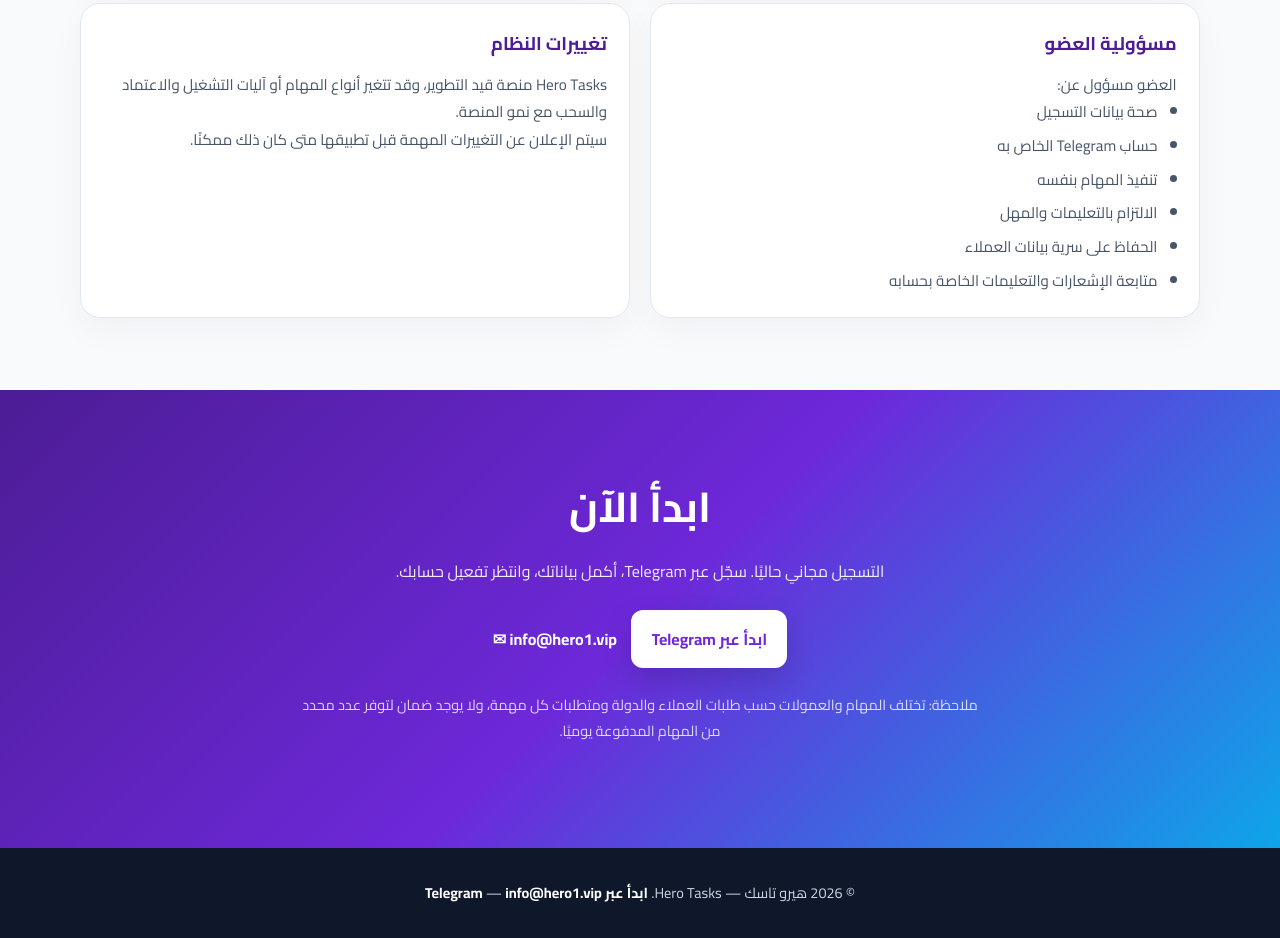
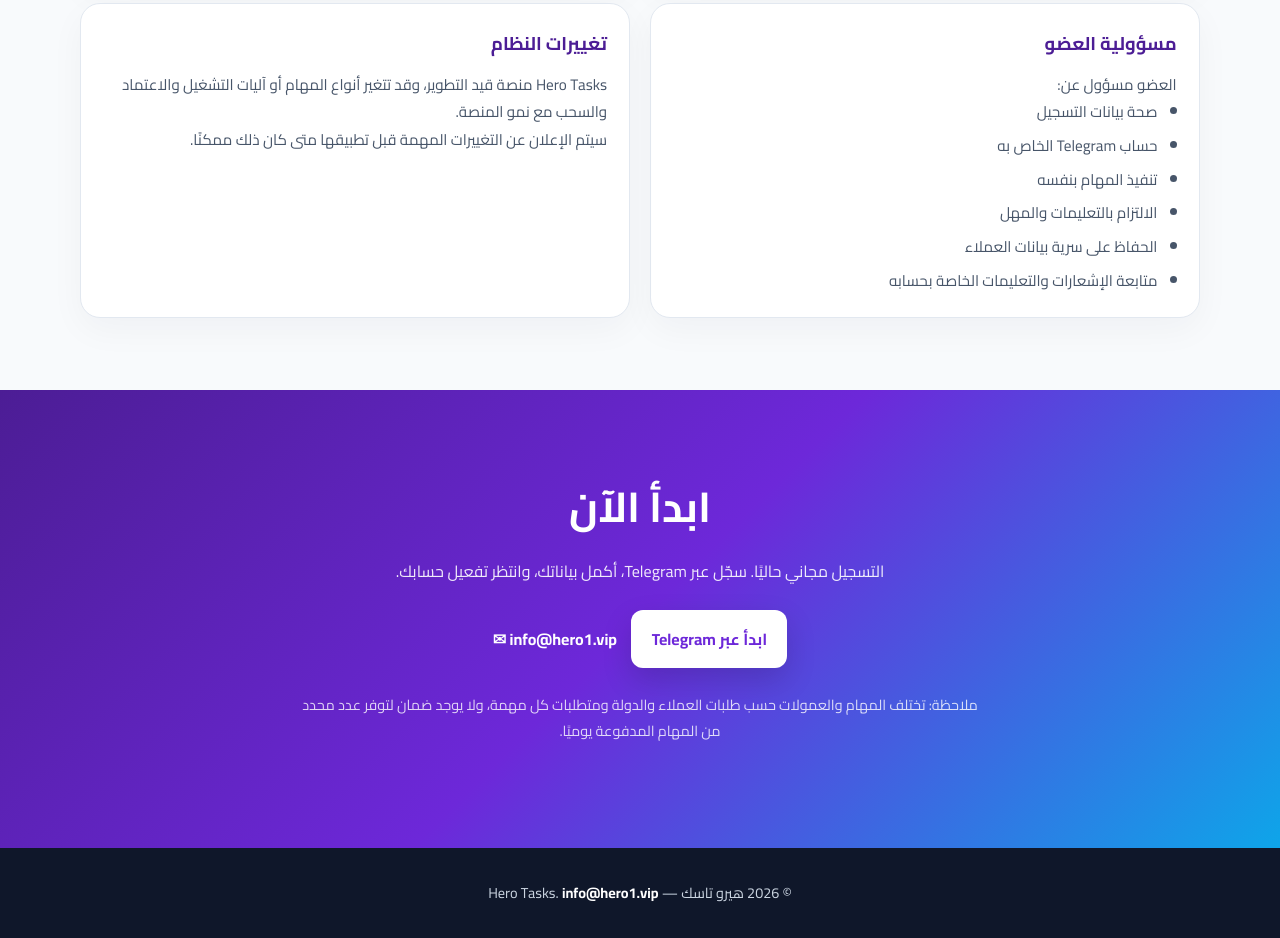
Before and after one commit to alkhapeer/tasks, a plain HTML site: page index.html in a window 1280 px wide. Shown: the part 3799-4737 px from the top of the page. Drawn offline with Linux system fonts and the light colour scheme.

Commit message:
Remove Telegram link from footer
Removed Telegram link from footer.

```diff
--- a/index.html
+++ b/index.html
@@ -829,8 +829,7 @@
     <div class="container">
       <p>
         © <span id="year"></span> هيرو تاسك — Hero Tasks.
-        <a href="https://t.me/hero_tasks_bot" target="_blank" rel="noopener">ابدأ عبر Telegram</a>
-        —
+
         <a href="mailto:info@hero1.vip">info@hero1.vip</a>
       </p>
     </div>
```
